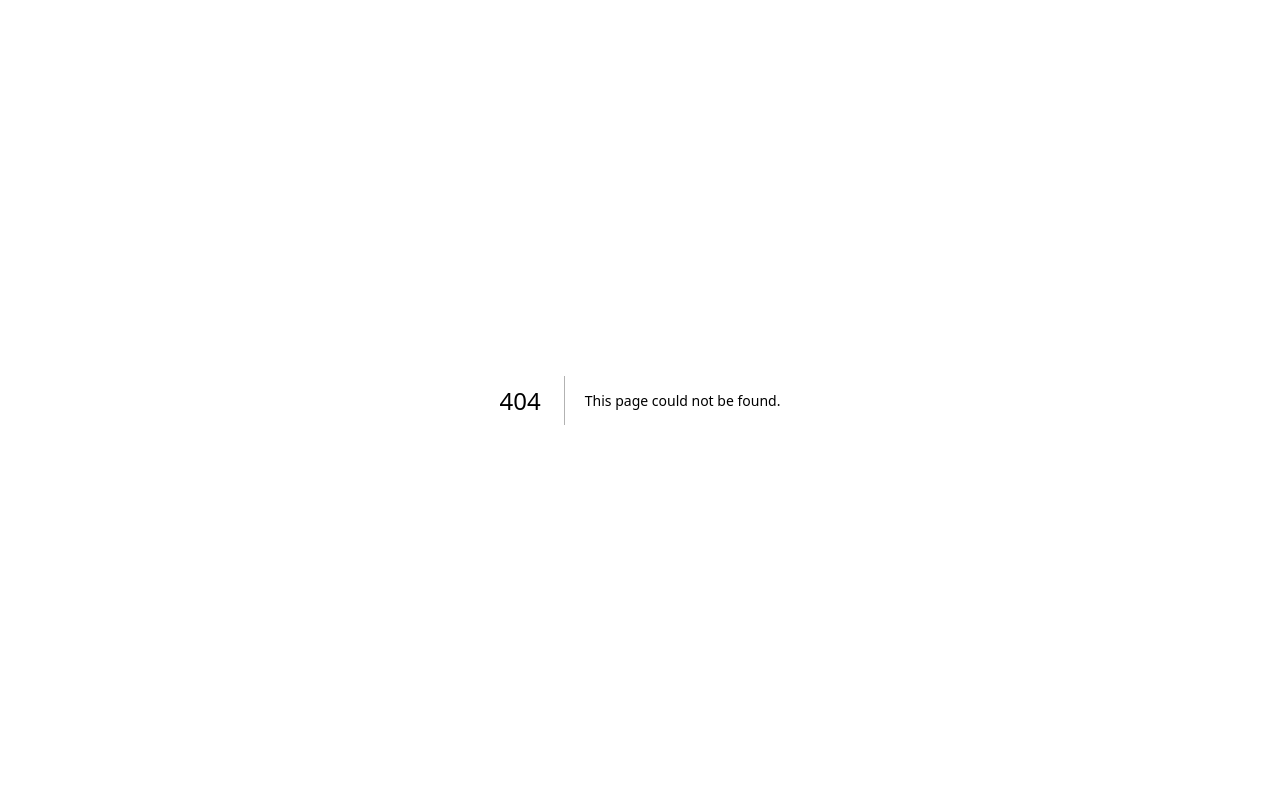
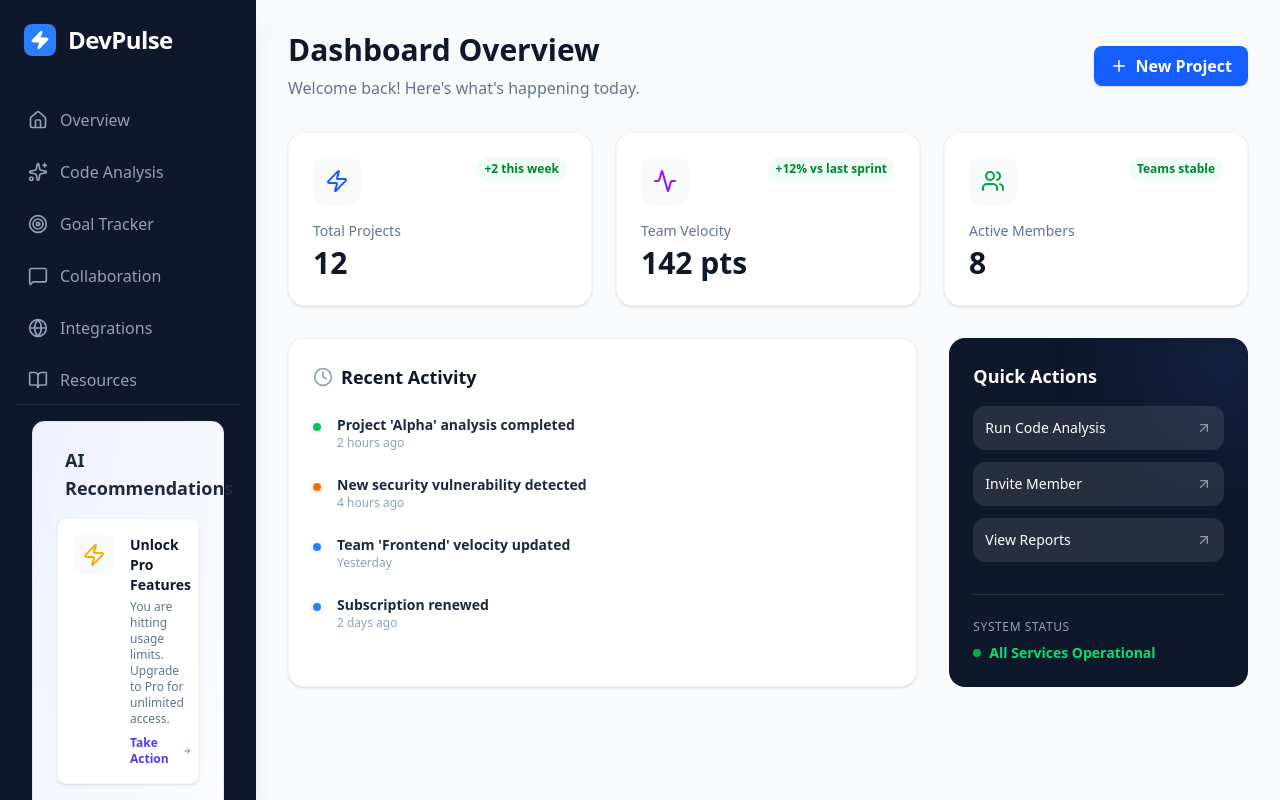
Before and after one commit to Jeyasurya14/DevPulse, a Next.js app in the folder frontend/: page /dashboard in a window 1280 px wide. Before the commit this address had no page. Shown: the top 800 px of the page. Built offline with nearby package versions, Linux system fonts and the light colour scheme; no server answers.

Commit message:
feat: add dashboard overview page

```diff
--- /dev/null
+++ b/frontend/app/dashboard/page.tsx
@@ -0,0 +1,141 @@
+'use client';
+
+import Sidebar from '@/components/dashboard/Sidebar';
+import { Activity, Plus, Users, Zap, ArrowUpRight, Clock } from 'lucide-react';
+
+export default function DashboardPage() {
+    return (
+        <div className="flex h-screen bg-slate-50 text-slate-900 font-sans">
+            <Sidebar />
+            <main className="flex-1 p-8 overflow-y-auto">
+                <header className="flex justify-between items-center mb-8">
+                    <div>
+                        <h1 className="text-3xl font-bold text-slate-900 mb-2">Dashboard Overview</h1>
+                        <p className="text-slate-500">Welcome back! Here's what's happening today.</p>
+                    </div>
+                    <button className="bg-blue-600 hover:bg-blue-700 text-white px-4 py-2 rounded-lg font-bold flex items-center gap-2 shadow-sm transition-all">
+                        <Plus size={18} /> New Project
+                    </button>
+                </header>
+
+                {/* Stats Grid */}
+                <div className="grid grid-cols-1 md:grid-cols-3 gap-6 mb-8">
+                    <StatCard
+                        title="Total Projects"
+                        value="12"
+                        trend="+2 this week"
+                        icon={<Zap className="text-blue-600" size={24} />}
+                        trendUp={true}
+                    />
+                    <StatCard
+                        title="Team Velocity"
+                        value="142 pts"
+                        trend="+12% vs last sprint"
+                        icon={<Activity className="text-purple-600" size={24} />}
+                        trendUp={true}
+                    />
+                    <StatCard
+                        title="Active Members"
+                        value="8"
+                        trend="Teams stable"
+                        icon={<Users className="text-green-600" size={24} />}
+                        trendUp={true}
+                    />
+                </div>
+
+                {/* Activity & Quick Actions */}
+                <div className="grid grid-cols-1 lg:grid-cols-3 gap-8">
+                    {/* Activity Feed */}
+                    <div className="lg:col-span-2 bg-white rounded-2xl border border-slate-100 shadow-sm p-6">
+                        <h3 className="font-bold text-lg text-slate-900 mb-6 flex items-center gap-2">
+                            <Clock size={20} className="text-slate-400" /> Recent Activity
+                        </h3>
+                        <div className="space-y-6">
+                            <ActivityItem
+                                title="Project 'Alpha' analysis completed"
+                                time="2 hours ago"
+                                type="success"
+                            />
+                            <ActivityItem
+                                title="New security vulnerability detected"
+                                time="4 hours ago"
+                                type="warning"
+                            />
+                            <ActivityItem
+                                title="Team 'Frontend' velocity updated"
+                                time="Yesterday"
+                                type="info"
+                            />
+                            <ActivityItem
+                                title="Subscription renewed"
+                                time="2 days ago"
+                                type="info"
+                            />
+                        </div>
+                    </div>
+
+                    {/* Quick Access */}
+                    <div className="bg-slate-900 rounded-2xl p-6 text-white relative overflow-hidden">
+                        <div className="absolute top-0 right-0 w-32 h-32 bg-blue-500 rounded-full blur-3xl opacity-20 -mr-10 -mt-10"></div>
+                        <h3 className="font-bold text-lg mb-4 relative z-10">Quick Actions</h3>
+                        <div className="space-y-3 relative z-10">
+                            <button className="w-full text-left bg-white/10 hover:bg-white/20 p-3 rounded-xl transition-colors flex items-center justify-between group">
+                                <span className="font-medium text-sm">Run Code Analysis</span>
+                                <ArrowUpRight size={16} className="opacity-50 group-hover:opacity-100 transition-opacity" />
+                            </button>
+                            <button className="w-full text-left bg-white/10 hover:bg-white/20 p-3 rounded-xl transition-colors flex items-center justify-between group">
+                                <span className="font-medium text-sm">Invite Member</span>
+                                <ArrowUpRight size={16} className="opacity-50 group-hover:opacity-100 transition-opacity" />
+                            </button>
+                            <button className="w-full text-left bg-white/10 hover:bg-white/20 p-3 rounded-xl transition-colors flex items-center justify-between group">
+                                <span className="font-medium text-sm">View Reports</span>
+                                <ArrowUpRight size={16} className="opacity-50 group-hover:opacity-100 transition-opacity" />
+                            </button>
+                        </div>
+
+                        <div className="mt-8 pt-6 border-t border-white/10">
+                            <p className="text-xs text-slate-400 font-medium uppercase tracking-wider mb-2">System Status</p>
+                            <div className="flex items-center gap-2 text-sm text-green-400 font-bold">
+                                <div className="w-2 h-2 bg-green-500 rounded-full animate-pulse"></div>
+                                All Services Operational
+                            </div>
+                        </div>
+                    </div>
+                </div>
+            </main>
+        </div>
+    );
+}
+
+function StatCard({ title, value, trend, icon, trendUp }: any) {
+    return (
+        <div className="bg-white p-6 rounded-2xl border border-slate-100 shadow-sm hover:shadow-md transition-shadow">
+            <div className="flex justify-between items-start mb-4">
+                <div className="p-3 bg-slate-50 rounded-xl">{icon}</div>
+                <span className={`text-xs font-bold px-2 py-1 rounded-full ${trendUp ? 'bg-green-50 text-green-700' : 'bg-red-50 text-red-700'}`}>
+                    {trend}
+                </span>
+            </div>
+            <h3 className="text-slate-500 text-sm font-medium mb-1">{title}</h3>
+            <p className="text-3xl font-bold text-slate-900">{value}</p>
+        </div>
+    )
+}
+
+function ActivityItem({ title, time, type }: any) {
+    const getDotColor = () => {
+        if (type === 'success') return 'bg-green-500';
+        if (type === 'warning') return 'bg-orange-500';
+        return 'bg-blue-500';
+    }
+
+    return (
+        <div className="flex items-start gap-4">
+            <div className={`mt-2 w-2 h-2 rounded-full ${getDotColor()} ring-4 ring-slate-50`}></div>
+            <div>
+                <p className="font-semibold text-slate-800 text-sm">{title}</p>
+                <p className="text-xs text-slate-400">{time}</p>
+            </div>
+        </div>
+    )
+}
```
